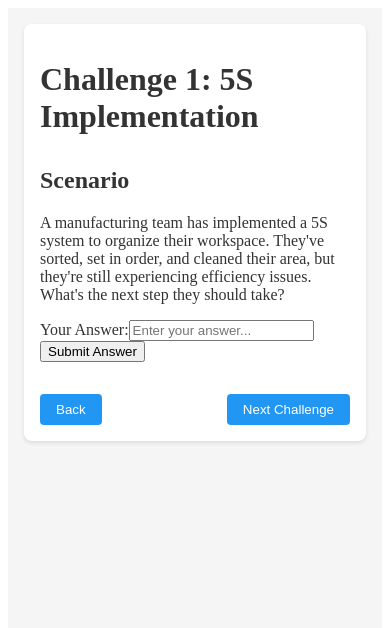
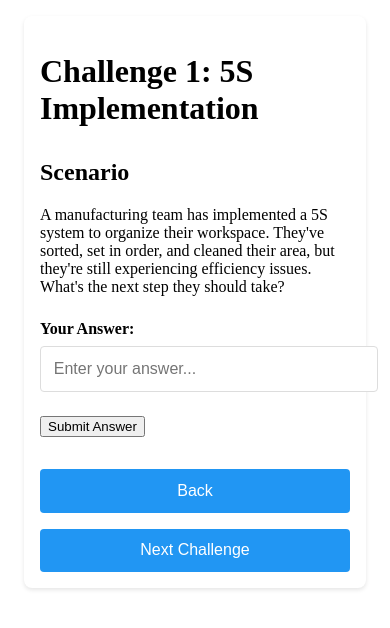
Before and after one commit to tipsyelifant/lean-gambit, a React (Vite) app: page /puzzle/1 in a window 390 px wide. Shown: the top 628 px of the page. Built offline with nearby package versions, Linux system fonts and the light colour scheme.

Commit message:
Update components.css

```diff
--- a/src/styles/components.css
+++ b/src/styles/components.css
@@ -1,10 +1,9 @@
-/* Layout */
-.layout {
+/* General Layout */
+.app-container {
   min-height: 100vh;
   display: flex;
   flex-direction: column;
   background-color: #f5f5f5;
-  color: #333;
 }
 
 /* Home Page */
@@ -13,6 +12,9 @@
   margin: 2rem auto;
   padding: 2rem;
   text-align: center;
+  background-color: white;
+  border-radius: 8px;
+  box-shadow: 0 2px 4px rgba(0, 0, 0, 0.1);
 }
 
 .game-description {
@@ -64,34 +66,21 @@
   margin: 2rem 0;
 }
 
-.scenario {
-  background-color: #f8f9fa;
-  padding: 1.5rem;
-  border-radius: 4px;
-  margin: 1rem 0;
-}
-
-.answer-section {
+.answer-input {
   margin: 1.5rem 0;
 }
 
-.answer-section label {
+.answer-input label {
   display: block;
   margin-bottom: 0.5rem;
+  font-weight: bold;
 }
 
-.answer-section input {
+.answer-input input {
   width: 100%;
-  padding: 0.5rem;
+  padding: 0.8rem;
   font-size: 1rem;
   border: 1px solid #ddd;
-  border-radius: 4px;
-}
-
-.feedback {
-  margin: 1rem 0;
-  padding: 1rem;
-  background-color: #e8f5e9;
   border-radius: 4px;
 }
 
@@ -103,7 +92,8 @@
 }
 
 .navigation-buttons button {
-  padding: 0.5rem 1rem;
+  padding: 0.8rem 1.5rem;
+  font-size: 1rem;
   background-color: #2196F3;
   color: white;
   border: none;
@@ -116,6 +106,36 @@
   background-color: #1976D2;
 }
 
+/* Feedback and Hints */
+.feedback {
+  margin: 1rem 0;
+  padding: 1rem;
+  border-radius: 4px;
+  text-align: center;
+}
+
+.feedback.correct {
+  background-color: #dff0d8;
+  color: #3c763d;
+  border: 1px solid #d6e9c6;
+}
+
+.feedback.incorrect {
+  background-color: #f2dede;
+  color: #a94442;
+  border: 1px solid #ebccd1;
+}
+
+.hint {
+  margin: 1rem 0;
+  padding: 1rem;
+  background-color: #fcf8e3;
+  color: #8a6d3b;
+  border: 1px solid #faebcc;
+  border-radius: 4px;
+  font-style: italic;
+}
+
 /* Responsive Design */
 @media (max-width: 600px) {
   .home-container,
@@ -124,4 +144,13 @@
     margin: 1rem;
     padding: 1rem;
   }
+
+  .navigation-buttons {
+    flex-direction: column;
+    gap: 1rem;
+  }
+
+  .navigation-buttons button {
+    width: 100%;
+  }
 }
```
